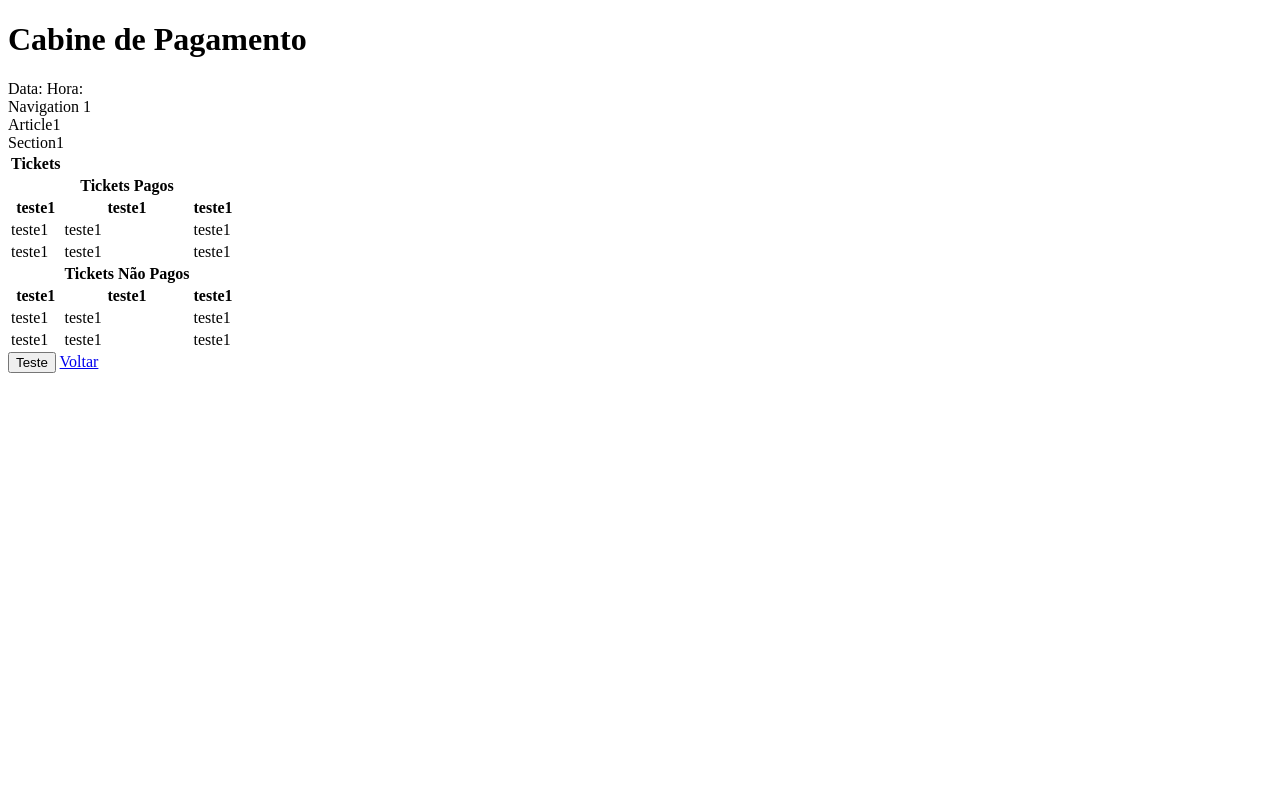
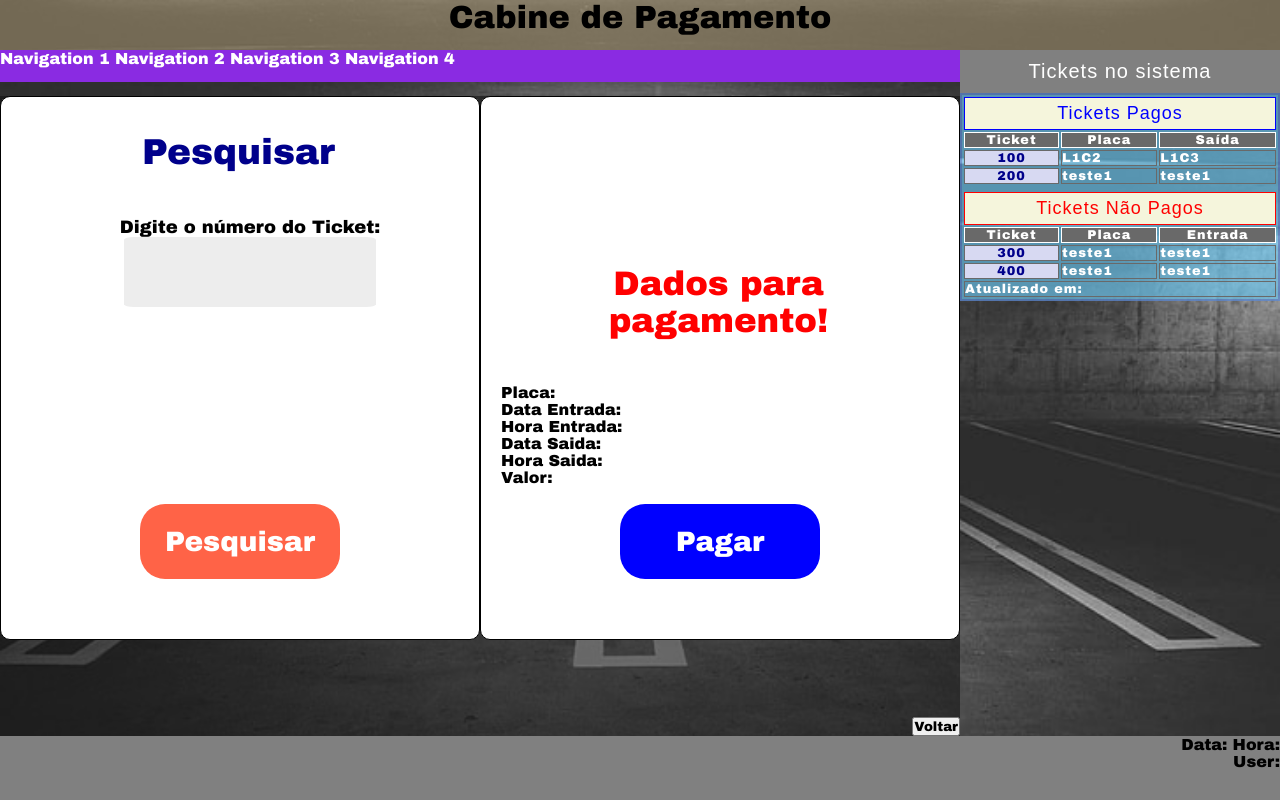
Before and after one commit to jeffhawk/Parking, a plain HTML site: page pag.html in a window 1280 px wide. Drawn offline with Linux system fonts and the light colour scheme.

Commit message:
Apresentar professor

```diff
--- a/css/styles.css
+++ b/css/styles.css
@@ -5,6 +5,10 @@
   box-sizing: border-box;
   font-family:"Arial Black", sans-serif;
 
+}
+
+h1{
+  text-align: center;
 }
 
 body{
@@ -165,3 +169,256 @@ body{
   color: #ddd;
   border: 2px solid;
 }
+
+/*Configuração Cabine Pagamento*/
+/*.body-pag{
+  background: none;
+}
+*/
+.principal{
+  height: 80%;
+  width: 75%;
+  top: 12%;
+  left: 0;
+  background-color: rgba(17, 17, 17, 0.555);
+  position: absolute;
+
+}
+
+.consulta{
+  height: 85%;
+  position: absolute;
+  left: 0;
+  width: 50%;
+  top: 10;
+  padding: 20px 20px;
+  background-color: #fff;
+  border-radius: 10px;
+  border: 1px solid;
+}
+
+.consulta h1, .dados-pag h1{
+  left: 0;
+  margin: 15px 3px 45px 0;
+}
+
+.dados-pag{
+  height: 85%;
+  position: absolute;
+  right: 0;
+  width: 50%;
+  top: 10;
+  padding: 20px 20px;
+  background-color: #fff;
+  border-radius: 10px;
+  align-content: center;
+  border: 1px solid;
+}
+
+.text-pesquisa{
+  margin-bottom: 12px;
+  position: absolute;
+  text-align: center;
+}
+
+.text-pesquisa label{
+  left: 0;
+  font-size: large;
+
+}
+
+.text-pesquisa input{
+  width: 55%;
+  height: 70px;
+  left: 0;
+  border: none;
+  background-color: #ededed;
+  border-radius: 4%;
+  color: #333;
+  font-size: 22px;
+  font-weight: 700;
+  padding: 14px 60px 0 10px;
+}
+
+.tit-pesq{
+  font-size: 36px;
+  color: darkblue;
+}
+
+.tit-dados{
+  font-size: 34px;
+  color: red;
+}
+
+.button-pesquisa{
+  width: 100%;
+  height: 25%;
+  position: absolute;
+  left: 0;
+  bottom: 0;
+  text-align: center;
+}
+
+.btn-pesquisar{
+  width: 200px;
+  height: 75px;
+  background-color:tomato;
+  color: #fff;
+  font-size: 28px;
+  border: none;
+  border-radius: 25px;
+  cursor: pointer;
+  transition: .3s linear;
+
+}
+
+.button-pagar{
+  width: 100%;
+  height: 25%;
+  position: absolute;
+  left: 0;
+  bottom: 0;
+  text-align: center;
+}
+
+.btn-pagar{
+  width: 200px;
+  height: 75px;
+  background-color: blue;
+  color: #fff;
+  font-size: 28px;
+  border: none;
+  border-radius: 25px;
+  cursor: pointer;
+  transition: .3s linear;
+}
+
+.btn-voltar{
+  position: absolute;
+  bottom: 0;
+  width: 100%;
+  height: auto;
+  background-color: coral;
+
+}
+
+.btn-voltar .btn1{
+  bottom: 0;
+  right: 0;
+  position: absolute;
+}
+
+
+
+.ticket{
+  position: relative;
+  right: 10px;
+}
+
+.asidel{
+  width: 25%;
+  height: auto;
+  float: right;
+  position: fixed;
+  top: 50px;
+  right: 0;
+  background-color:#6cc8f3a8;
+
+
+}
+
+.cabeca{
+  width: 100%;
+  height: 8%;
+  position: fixed;
+  top: 0;
+  left: 0;
+  background-color: rgba(139, 125, 97, 0.753);
+  text-align: center;
+}
+
+.pe{
+  width: 100%;
+  height: 8%;
+  position: fixed;
+  bottom: 0;
+  left: 0;
+  background-color: grey;
+  text-align: right;
+}
+
+table {
+  width: 100%;
+  height: auto ;
+  border-collapse: inherit;
+  border: 2px solid rgba(62, 25, 148, 0.274);
+  letter-spacing: 1px;
+  font-family: sans-serif;
+  font-size: .8rem;
+  align-content: center;
+  align-items: center;
+}
+.tit-prin{
+  font-family: sans-serif;
+  font-size: 20px;
+  text-align: center;
+  padding: 10px;
+  caption-side: top;
+  background-color: grey;
+  color: #fff;
+}
+
+.tit-pag{
+  font-family: sans-serif;
+  font-size: 18px;
+  text-align: center;
+  padding: 5px;
+  caption-side: top;
+  background-color:beige;
+  color: blue;
+  border: 1px solid;
+}
+
+.tit-nonpag{
+  font-family: sans-serif;
+  font-size: 18px;
+  text-align: center;
+  padding: 5px;
+  caption-side: top;
+  background-color:beige;
+  color: red;
+  border: 1px solid;
+}
+
+th[scope="col"] {
+  background-color: #696969;
+  color: #fff;
+  border: 1px solid;
+}
+
+th[scope="row"] {
+  background-color: #d7d9f2;
+  color: darkblue;
+}
+
+tr, td, th {
+  border: 1px solid #696969;
+  color: #fff;
+}
+
+/*Configurando menu*/
+.menu{
+  height: 4%;
+  width: 75%;
+  position: fixed;
+  top: 50px;
+  left: 0;
+  color: #fff;
+  background-color: blueviolet;
+
+}
+
+.menu:hover{
+  color: cyan;
+  cursor: pointer;
+}
--- a/js/script.js
+++ b/js/script.js
@@ -1,7 +1,7 @@
 var fields = document.querySelectorAll(".text-b input");
 var btn = document.querySelector(".btn");
 var btn1 = document.querySelector("btn1");
-var user;
+var user = "";
 
 
 function check(){
@@ -13,17 +13,20 @@ function check(){
 
 function teste() {
     if(fields[0].value == "Jeff" && fields[1].value == "1234"){
-        window.alert("Seja bem vindo, " + fields[0].value);
+        window.user = ""+fields[0].value;
+
+        window.alert("Seja bem vindo, " + window.user);
         window.alert("Você será redirecionado" );
+
         document.getElementById("email").value = "";
         document.getElementById("email").focus();
         document.getElementById("senha").value = "";
-        user = fields[0].value;
-        window.location.replace("pag.html")
+        window.location.replace("pag.html");
+
     }else if(fields[0].value == "" && fields[1].value == ""){
-        window.alert("Os campos não podem ser em branco")
+        window.alert("Os campos não podem ser em branco");
     }else{
-        window.alert("Usuário ou senha inválidos!")
+        window.alert("Usuário ou senha inválidos!");
     }
 }
 
@@ -41,13 +44,13 @@ function () {
 })
 
 function voltar() {
-    alert("Usuário logado: " + user)
+    alert("Usuário logado: " + window.user);
     window.location.replace("/index.html");
 }
 
-document.getElementById("email").value = "";
+/*document.getElementById("email").value = "";
 document.getElementById("email").focus();
-document.getElementById("senha").value = "";
+document.getElementById("senha").value = "";*/
 
 
 
--- a/pag.html
+++ b/pag.html
@@ -5,77 +5,126 @@
     <meta http-equiv="X-UA-Compatible" content="IE=edge">
     <meta name="viewport" content="width=device-width, initial-scale=1.0">
     <title>SIEG - Pagamento</title>
+    <link rel="stylesheet" href="css/styles.css">
+
 </head>
-<body>
-    <header>
+<body class="body-pag">
+    <header class="cabeca">
         <h1>Cabine de Pagamento</h1>
     </header>
 
-    <footer>
+    <footer class="pe">
         Data:
         Hora:
+        <div>
+            User:<div class="usuario"></div>
+        </div>
+
     </footer>
 
-    <nav>
+    <nav class="menu">
+        <div class="mnu-pag">
             Navigation 1
+            Navigation 2
+            Navigation 3
+            Navigation 4
+        </div>
     </nav>
-    <main>
-        <article>
-            Article1
-        </article>
-        <section>
-            Section1
-        </section>
+
+    <main class="principal">
+        <div class="consulta">
+            <h1 class="tit-pesq">Pesquisar</h1>
+            <div class="text-pesquisa">
+                <Label>Digite o número do Ticket: </Label>
+                <input type="text" class="ticket" id="ticket" autocomplete="off" required />
+            </div>
+            <div class="button-pesquisa">
+                <input type="button" class="btn-pesquisar" value="Pesquisar">
+            </div>
+        </div>
+        <div class="dados-pag">
+            <h1 class="tit-dados">Dados para pagamento!</h1>
+            <div class="text-dadospag">
+                <p>Placa: </p>
+                <p>Data Entrada:</p>
+                <p>Hora Entrada:</p>
+                <p>Data Saida:</p>
+                <p>Hora Saida:</p>
+                <p>Valor:</p>
+            </div>
+            <div class="button-pagar">
+                <input type="button" class="btn-pagar" value="Pagar">
+            </div>
+
+
+        </div>
+        <div class="btn-voltar">
+            <input type="button" value="Voltar" class="btn1" onclick="voltar();">
+        </div>
+
     </main>
-    <aside>
+
+    <aside class="asidel">
         <table title="Tickets">
-            <caption><th>Tickets</th></caption>
+            <caption class="tit-prin">Tickets no sistema</caption>
+
+            <thead>
                 <tr>
-                <td></td>
-                <th>Tickets Pagos</th>
-                <td></td>
+                    <td class="tit-pag" colspan="3">
+                        Tickets Pagos
+                    </td>
+                </tr>
+            </thead>
+            <tfoot>
+                <tr><td colspan="4">Atualizado em: </td></tr>
+            </tfoot>
+            <tbody>
+                <tr>
+                    <th scope="col">Ticket</th>
+                    <th scope="col">Placa</th>
+                    <th scope="col">Saída</th>
                 </tr>
                 <tr>
-                <th>teste1</th>
-                <th>teste1</th>
-                <th>teste1</th>
+                    <th scope="row">100</th>
+                    <td data-label="Ticket">L1C2</td>
+                    <td>L1C3</td>
                 </tr>
                 <tr>
+                    <th scope="row">200</th>
                     <td>teste1</td>
+                    <td>teste1</td>
+                </tr>
+                <tr></tr>
+                <tr></tr>
+                <tr></tr>
+                <tr>
+                    <td class="tit-nonpag" colspan="3">
+                        Tickets Não Pagos
+                    </td>
+                </tr>
+                <tr>
+                    <th scope="col">Ticket</th>
+                    <th scope="col">Placa</th>
+                    <th scope="col">Entrada</th>
+                </tr>
+                <tr>
+                    <th scope="row">300</th>
                     <td>teste1</td>
                     <td>teste1</td>
                 </tr>
                 <tr>
-                <td>teste1</td>
+                    <th scope="row">400</th>
                     <td>teste1</td>
                     <td>teste1</td>
                 </tr>
-            <tr>
-                <td></td>
-                <th>Tickets Não Pagos</th>
-                <td></td>
-            </tr>
-            <tr>
-                <th>teste1</th>
-                <th>teste1</th>
-                <th>teste1</th>
-            </tr>
-            <tr>
-                <td>teste1</td>
-                <td>teste1</td>
-                <td>teste1</td>
-            </tr>
-            <tr>
-                <td>teste1</td>
-                <td>teste1</td>
-                <td>teste1</td>
-            </tr>
+            </tbody>
+
 
         </table>
     </aside>
 
-    <input type="button" value="Teste" class="btn1" onclick="voltar();">
-    <a href="#" id="voltar-index" >Voltar</a>
+
     <script type="text/javascript" src="js/script.js"></script>
+
 </body>
 </html>
```
Also changed, not shown: index.html (+1 -1 lines). Lines whose indentation alone changed are shown as unchanged.
